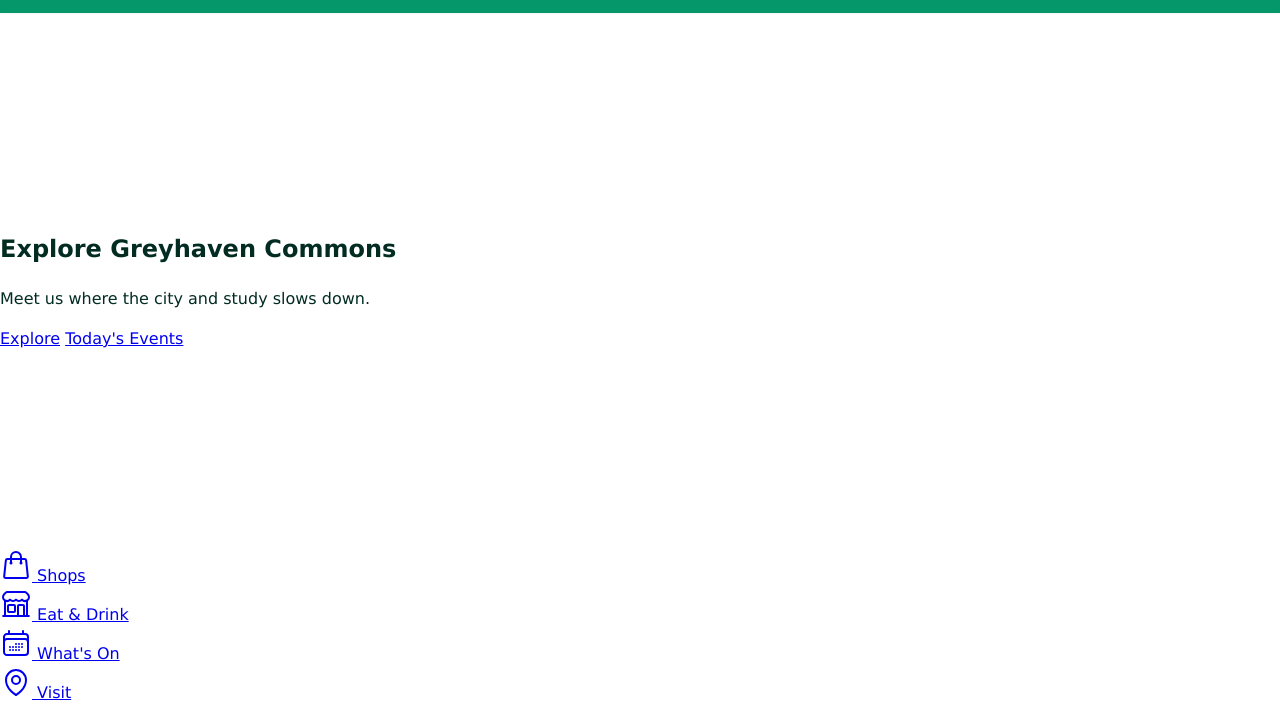
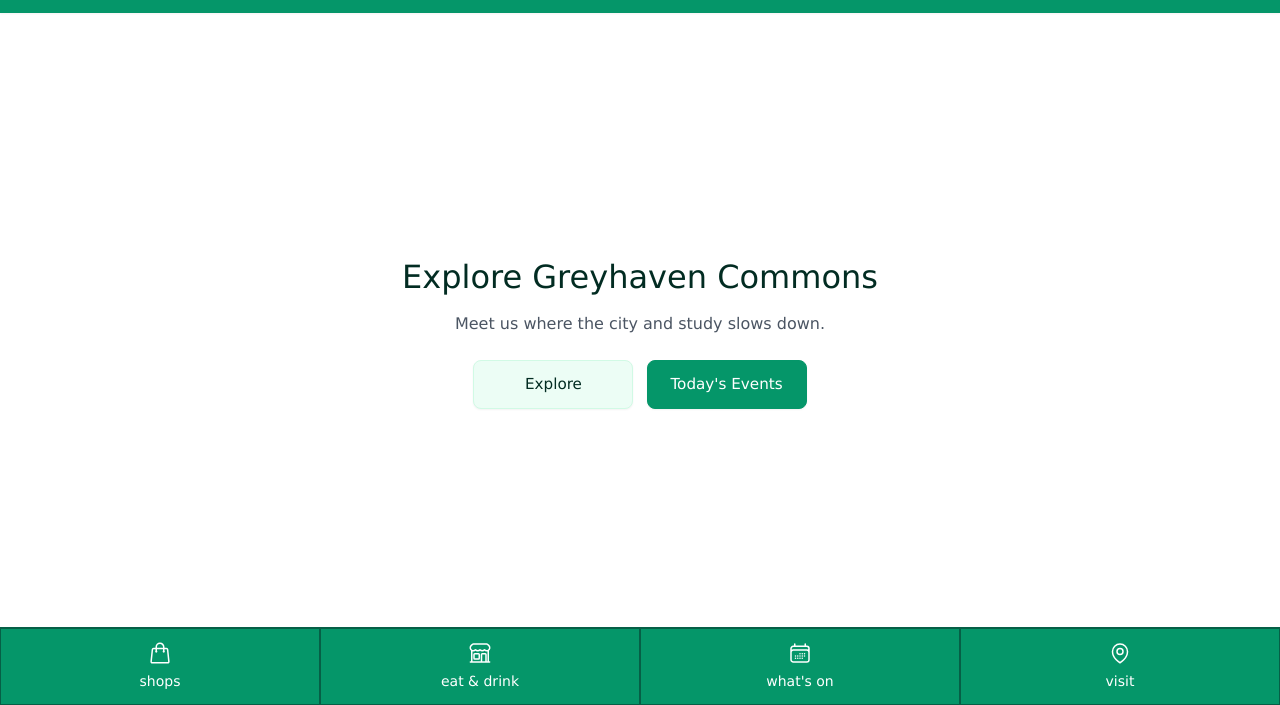
Before and after one commit to eubhawatson-classes/dmit-2033-a02-winter-2026, a plain HTML site: page 04-touch-accessibility/index.html in a window 1280 px wide. Shown: the part 95-800 px from the top of the page. Drawn offline with Linux system fonts and the light colour scheme.

Commit message:
Completes Lesson 04.

```diff
--- a/04-touch-accessibility/css/styles.css
+++ b/04-touch-accessibility/css/styles.css
@@ -161,3 +161,110 @@ header nav {
         top: -100vh;
     }
 }
+
+/* Main */
+main {
+    align-items: center;
+    display: flex;
+    flex: 1;
+    justify-content: center;
+    text-align: center;
+
+    section {
+        padding: 2rem 1.25rem;
+
+        h2 {
+            font-size: 2rem;
+            font-weight: 400;
+            line-height: 1.2;
+            margin-bottom: 0.75rem;
+        }
+
+        .lead {
+            font-size: 1rem;
+            color: #4b5563;
+            margin-bottom: 1.5rem;
+        }
+
+        .btn {
+            border-radius: 8px;
+            box-shadow: var(--shadow-sm);
+            display: inline-block;
+            font-size: 0.95rem;
+            min-width: 10rem;
+            padding: 0.75rem 1.25rem;
+            text-align: center;
+            text-decoration: none;
+
+            &+ .btn {
+               margin-left: 0.5rem;
+            }
+
+            &.primary {
+                background-color: var(--primary);
+                border: 1px solid var(--primary);
+                color: #fff;
+
+                &:hover {
+                    background-color: var(--primary-hover);
+                }
+            }
+
+            &.secondary {
+                background-color: var(--secondary);
+                border: 1px solid var(--secondary-hover);
+                color: var(--text);
+
+                &:hover {
+                    background-color: var(--secondary-hover);
+                }
+            }
+
+            &:focus-visible {
+                outline: 4px solid var(--primary-hover);
+            }
+        }
+    }
+}
+
+/* Exposed Navigation Styles */
+footer {
+    background-color: var(--primary);
+    border-top: 1px solid var(--primary-hover);
+    text-transform: lowercase;
+
+    nav ul {
+        align-items: center;
+        display: flex;
+        justify-content: space-between;
+
+        li {
+            border: 1px solid var(--primary-hover);
+            flex: 1;
+
+            &:hover {
+                background-color: var(--primary-hover);
+            }
+
+            a, span {
+                display: block;
+            }
+
+            a {
+                color: #fff;
+                min-height: 14mm;
+                padding: 0.75rem 0.5rem;
+                text-align: center;
+                text-decoration: none;
+
+                span {
+                    font-size: 0.875rem;
+
+                    svg {
+                        width: 1.5rem;
+                    }
+                }
+            }
+        }
+    }
+}
```
